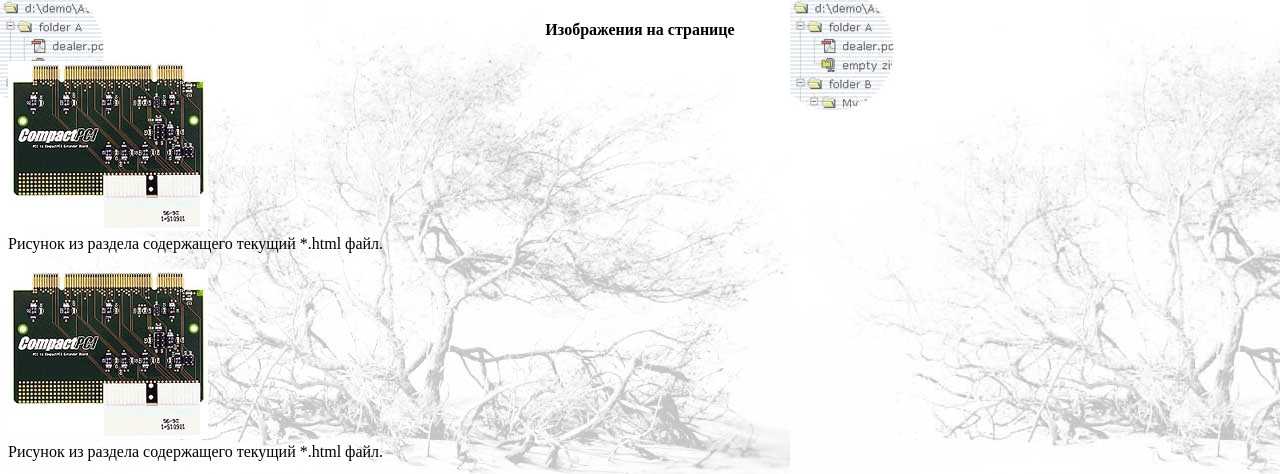
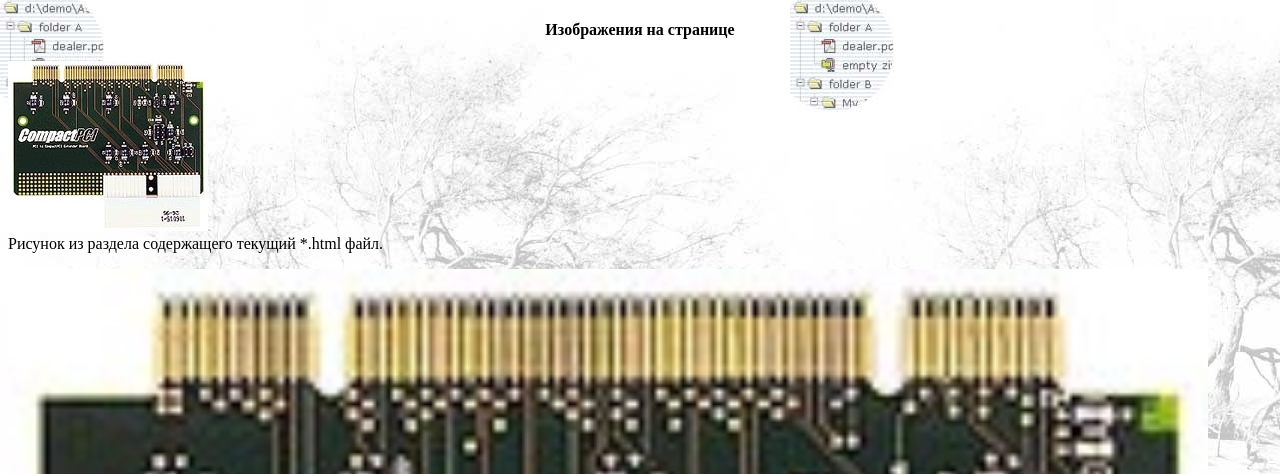
Before and after one commit to vmarshirov/2025_BWT, a plain HTML site: page html_site/images/index.html in a window 1280 px wide. Shown: the top 474 px of the page. Drawn offline with Linux system fonts and the light colour scheme.

Commit message:
Update index.html

```diff
--- a/html_site/images/index.html
+++ b/html_site/images/index.html
@@ -14,7 +14,7 @@
     <br>Рисунок из раздела содержащего текущий *.html файл.
 </p>
 
-<p><img alt="Есть проблемы ..." src="./src.jpg" width="200px" heigh=100px">
+<p><img alt="Есть проблемы ..." src="./src.jpg" width="1200px" heigh=100px">
     <br>Рисунок из раздела содержащего текущий *.html файл.
 </p>
 
```
